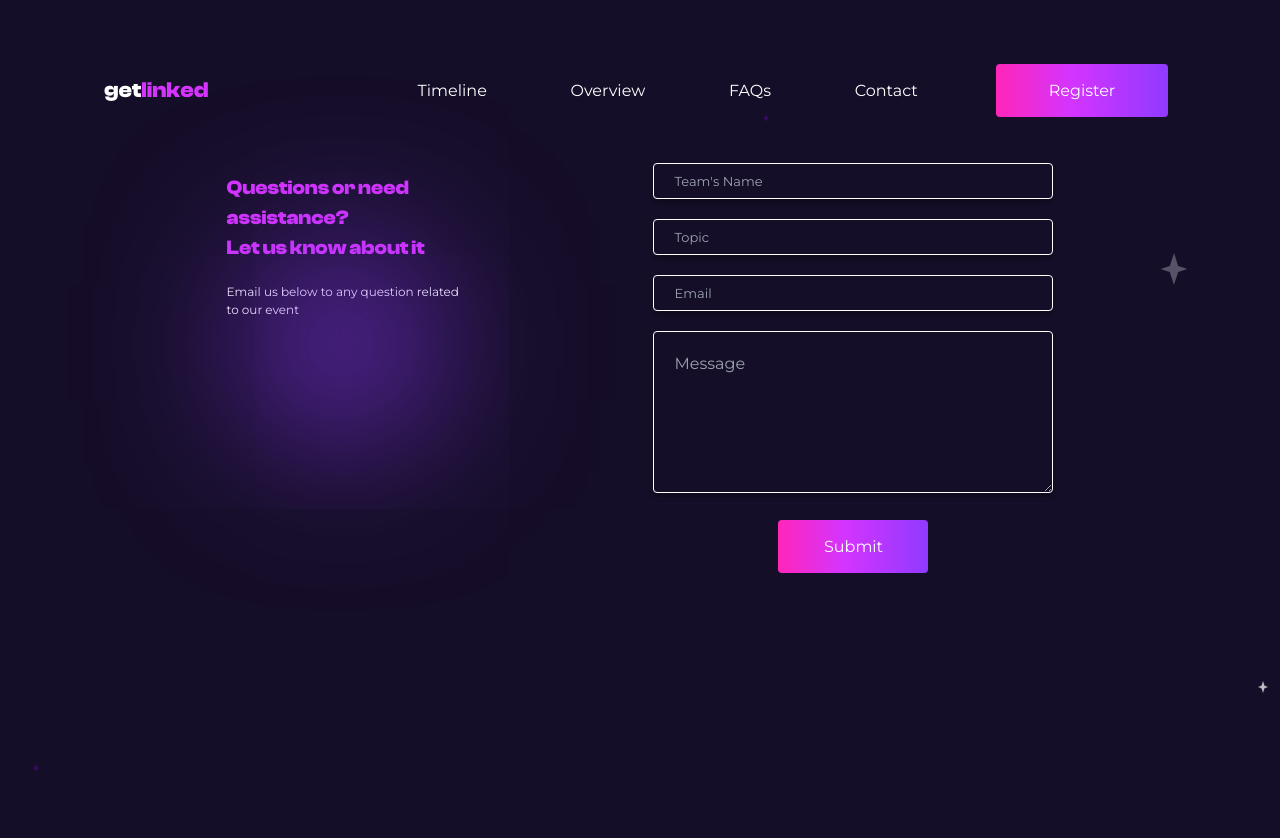
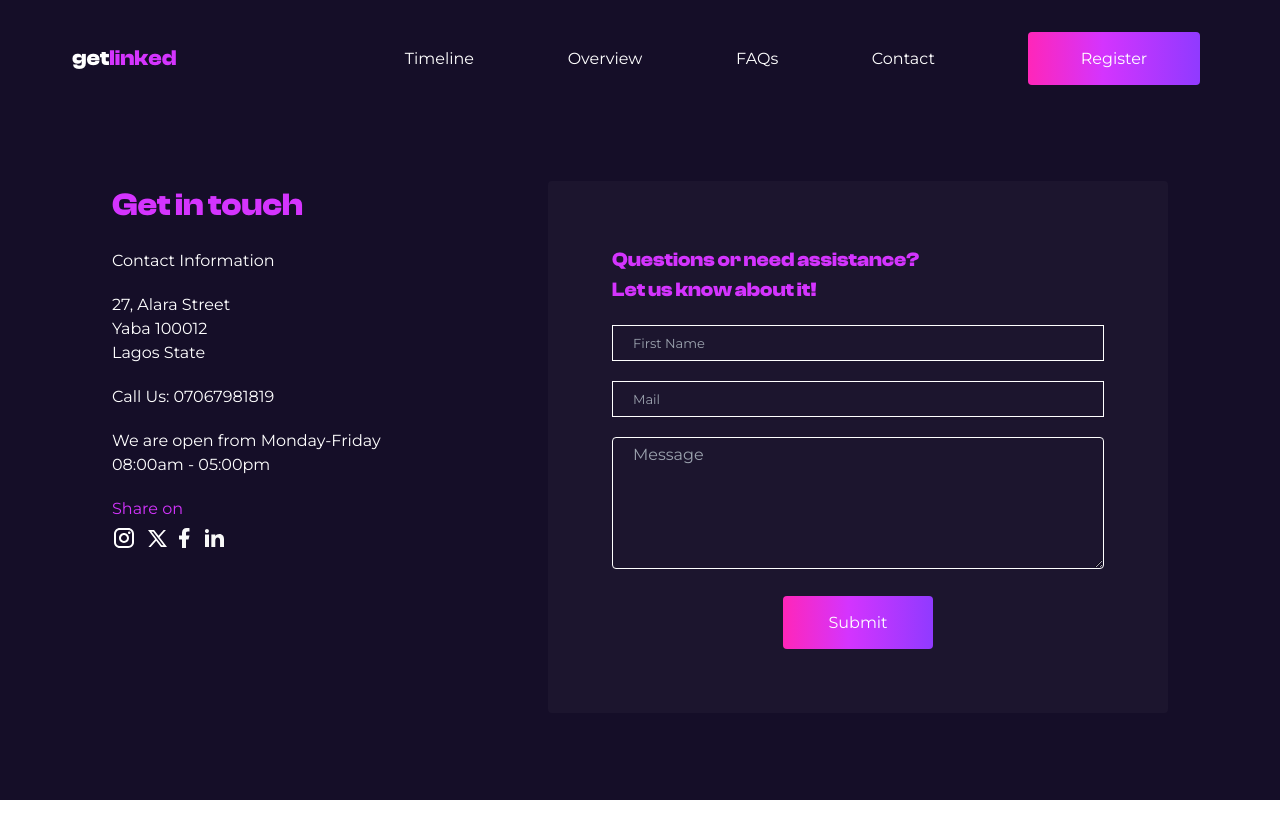
Before and after one commit to Afolabi-bit/getlinked, a React (Vite) app: page /contact in a window 1280 px wide. Shown: the top 838 px of the page. After the commit the page ends 800 px from the top, so only its background shows below. Built offline with nearby package versions, Linux system fonts and the light colour scheme; a web font is replaced by a local one.

Commit message:
contact page

```diff
--- a/src/pages/contact.jsx
+++ b/src/pages/contact.jsx
@@ -7,7 +7,7 @@ import Header from "../components/header";
 
 const Contact = () => {
   return (
-    <section className="py-[2rem] px-[2rem]">
+    <section className="py-[2rem] px-[2rem] lg:p-0">
       <Link
         to={"/"}
         className="w-[30px] h-[30px] rounded-[100%] flex justify-center items-center back-btn lg:hidden"
@@ -28,8 +28,9 @@ const Contact = () => {
           </svg>
         </span>
       </Link>
-      <Header />
-      <article className="relative md:w-[400px] md:mx-auto lg:w-full lg:flex lg:min-h-screen lg:justify-evenly lg:items-start">
+
+      {/* Small screens */}
+      <article className="relative md:w-[400px] md:mx-auto lg:hidden">
         <Shadow dist={"contact-mobile-shadow"} />
         <img
           src={StarP}
@@ -93,6 +94,58 @@ const Contact = () => {
           <Socials />
         </div>
       </article>
+
+      {/* Large screens */}
+      <article className="hidden  lg:block">
+        <Header />
+        <div className="flex pt-[80px] px-[7rem] justify-between">
+          <div>
+            <h2 className="text-[#d434fe] text-[32px] font-semibold mb-[20px]">
+              Get in touch
+            </h2>
+            <p className="text-[16px] font-normal mb-[20px]">
+              Contact Information
+            </p>
+            <p className="text-[16px] font-normal mb-[20px]">
+              27, Alara Street <br /> Yaba 100012 <br /> Lagos State
+            </p>
+            <p className="text-[16px] font-normal mb-[20px]">
+              Call Us: 07067981819
+            </p>
+            <p className="text-[16px] font-normal mb-[20px]">
+              We are open from Monday-Friday <br /> 08:00am - 05:00pm
+            </p>
+
+            <div>
+              <p className="text-[#d434fe] text-[16px] mb-[5px]">Share on</p>
+              <Socials />
+            </div>
+          </div>
+
+          <form className="w-[620px] bg-[#1C152E] p-[4rem] rounded-[4px]">
+            <h2 className="text-[#d434fe] text-[20px] font-semibold mb-[20px]">
+              Questions or need assistance? <br /> Let us know about it!
+            </h2>
+            <input
+              type="text"
+              placeholder="First Name"
+              className="bg-transparent border border-white w-full mb-[20px] py-[5px] px-[20px]"
+            />
+            <input
+              type="email"
+              placeholder="Mail"
+              className="bg-transparent border border-white w-full mb-[20px] py-[5px] px-[20px]"
+            />
+            <textarea
+              cols="30"
+              rows="5"
+              placeholder="Message"
+              className="bg-transparent border border-white w-full px-[20px] py-[5px]"
+            ></textarea>
+            <button className="btn w-[150px] block mx-auto">Submit</button>
+          </form>
+        </div>
+      </article>
     </section>
   );
 };
```
